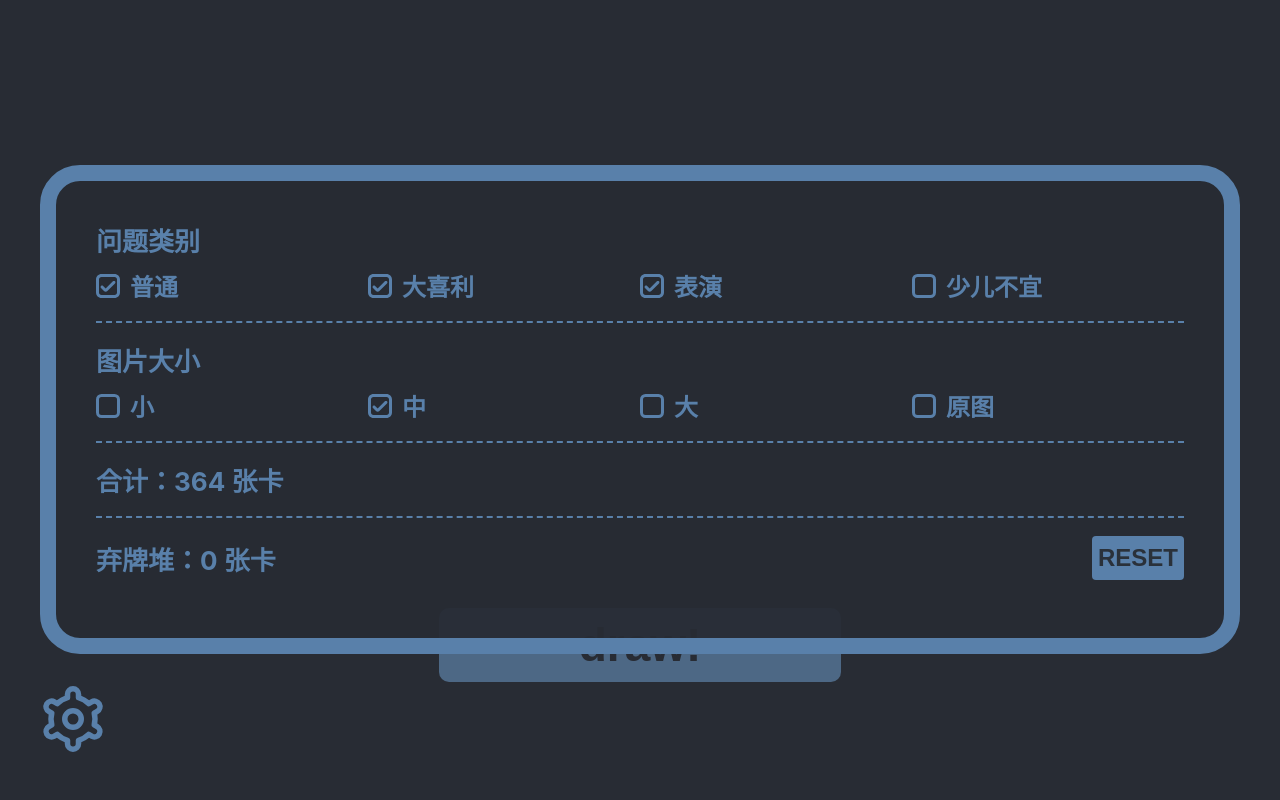
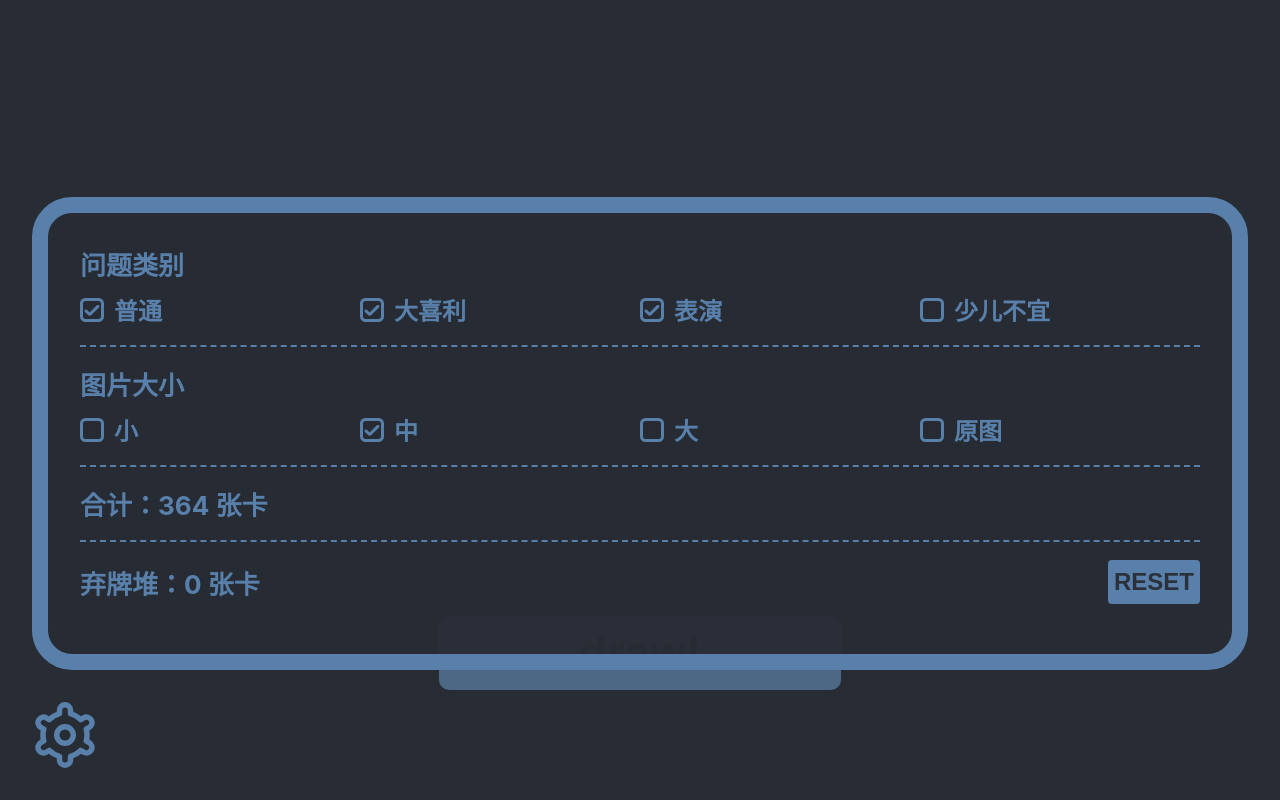
Before and after one commit to SSadamune/top-ten, a React (Create React App) app: page / in a window 1280 px wide. Both pictures are taken after a click on the element 73 px from the left and 719 px from the top of the page. Built offline with nearby package versions, Linux system fonts and the light colour scheme.

Commit message:
feat: Slightly reduced the padding.

```diff
--- a/src/components/Main.module.scss
+++ b/src/components/Main.module.scss
@@ -33,7 +33,7 @@
   display: flex;
   flex-direction: column;
   justify-content: space-between;
-  padding: calc(8px + 2vmin) 0 calc(8px + 5vmin);
+  padding: calc(8px + 3vmin) 0 calc(8px + 3vmin);
   font-size: calc(8px + 2vmin);
 }
 
--- a/src/components/settings/Settings.module.scss
+++ b/src/components/settings/Settings.module.scss
@@ -1,4 +1,4 @@
-$common-padding: calc(8px + 4vmin);
+$common-padding: calc(8px + 3vmin);
 $icon-size: calc(18px + 6vmin);
 $item-height: calc(2px + 6vh);
 
--- a/src/components/settings/categoriesCheckbox/CategoriesCheckbox.module.scss
+++ b/src/components/settings/categoriesCheckbox/CategoriesCheckbox.module.scss
@@ -22,6 +22,12 @@ $font-size: calc(8px + 2vmin);
   cursor: pointer;
 }
 
+@media screen and (min-width: 650px) {
+  .item {
+    flex: 0 0 25%;
+  }
+}
+
 .checkbox {
   flex: 0 0 $font-size;
   height: $font-size;
@@ -33,12 +39,6 @@ $font-size: calc(8px + 2vmin);
   }
 }
 
-@media screen and (min-width: 650px) {
-  .item {
-    flex: 0 0 25%;
-  }
-}
-
 .label {
   margin-left: calc(2px + 1vmin);
   font-size: $font-size;
```
